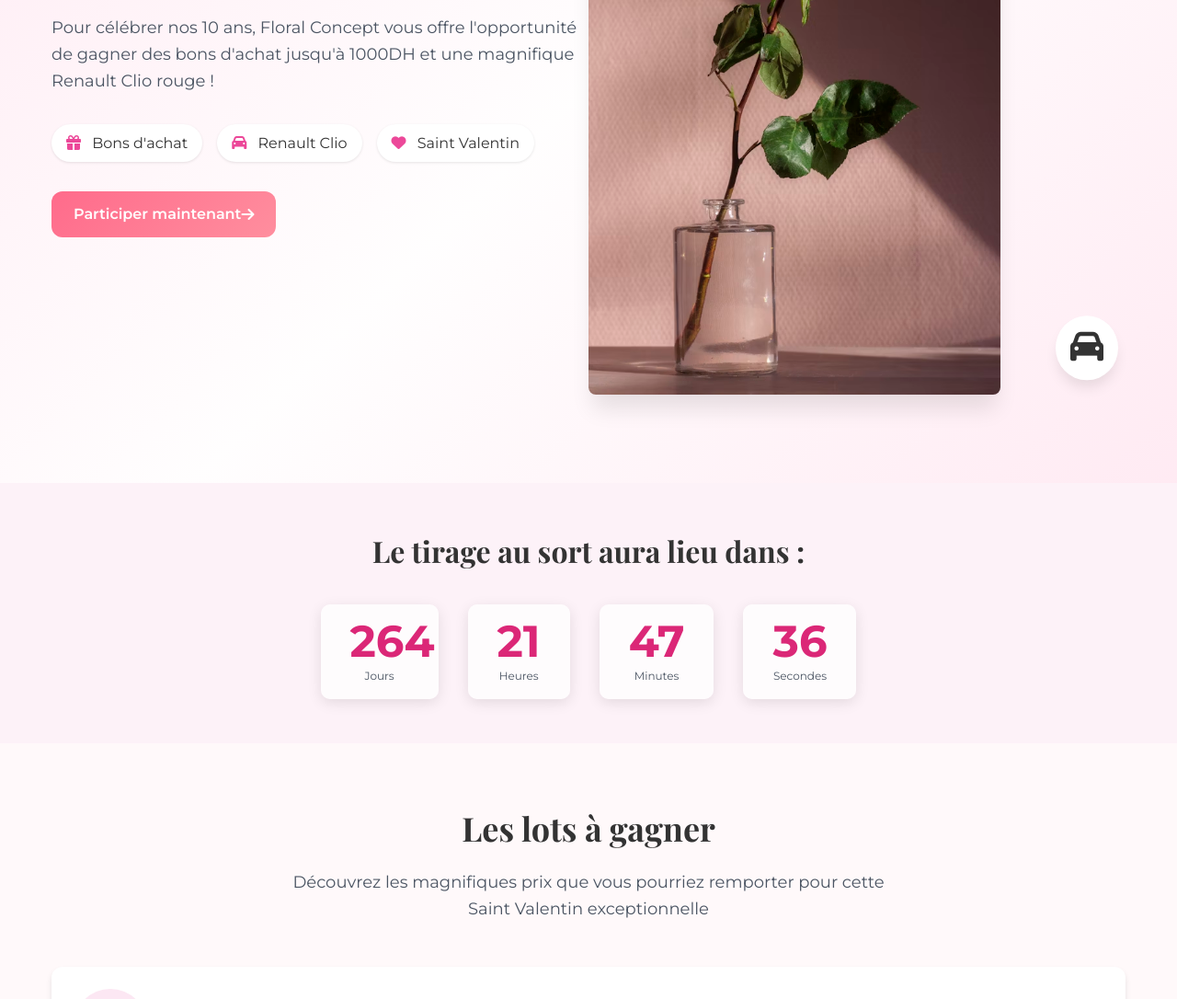
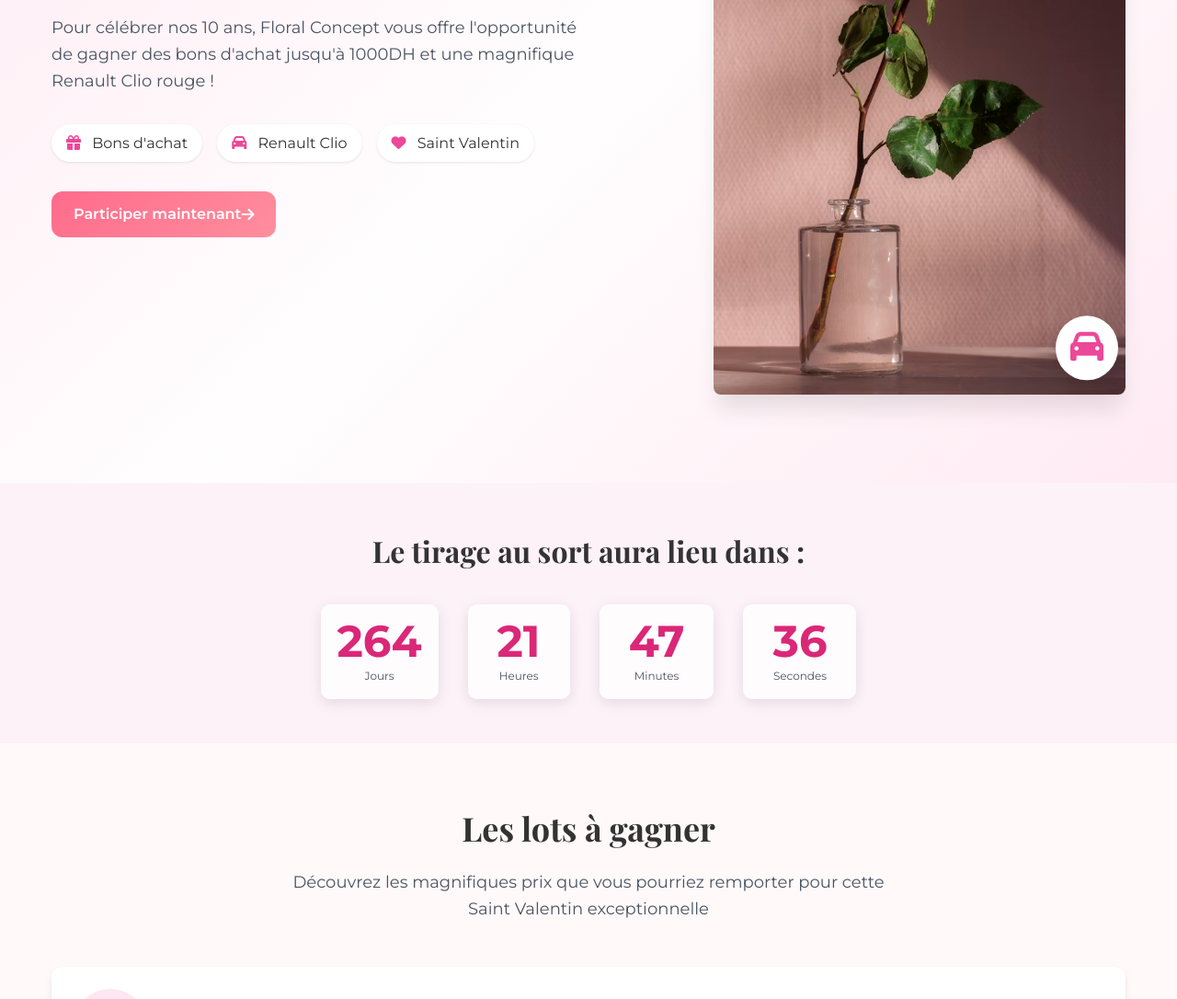
Before and after one commit to ghostbhd/valentine, a plain HTML site: page index.html in a window 1280 px wide. Shown: the part 415-1501 px from the top of the page at 92% size. Drawn offline with nearby package versions, Linux system fonts and the light colour scheme.

Commit message:
Refactor hero section layout for improved responsiveness and alignment

```diff
--- a/index.html
+++ b/index.html
@@ -231,7 +231,16 @@
             box-shadow: 0 1px 3px rgba(0, 0, 0, 0.1);
         }
         .hero-feature i { margin-right: 0.5rem; }
-        .hero-image-container { position: relative; display: inline-block; margin: 0 auto; }
+        .hero-image-container {
+            position: relative;
+            display: flex;
+            justify-content: flex-end;
+            margin: 0 auto;
+        }
+        .hero-image-wrapper {
+            position: relative;
+            display: inline-block;
+        }
         .hero-image {
             border-radius: 0.5rem;
             box-shadow: 0 20px 25px -5px rgba(0, 0, 0, 0.1);
@@ -272,17 +281,23 @@
             flex: 1;
             max-width: 5rem;
             text-align: center;
+            display: flex;
+            flex-direction: column;
+            align-items: center;
+            justify-content: center;
         }
         .countdown-item div:first-child {
             font-size: 1.5rem;
             font-weight: 700;
             color: var(--secondary);
             line-height: 1;
+            text-align: center;
         }
         .countdown-item div:last-child {
             color: var(--gray);
             font-size: 0.75rem;
             margin-top: 0.25rem;
+            text-align: center;
         }
 
         .section { padding: 4rem 0; }
@@ -472,8 +487,15 @@
                 min-width: 6rem;
                 max-width: 8rem;
                 flex: 0 0 auto;
+                display: flex;
+                flex-direction: column;
+                align-items: center;
+                justify-content: center;
             }
-            .countdown-item div:first-child { font-size: 3rem; }
+            .countdown-item div:first-child {
+                font-size: 3rem;
+                text-align: center;
+            }
             .countdown-items { gap: 2rem; }
             .grid-3 { grid-template-columns: repeat(3, 1fr); }
             .form-wrapper { padding: 3rem; }
@@ -550,12 +572,14 @@
                 </a>
             </div>
             <div class="hero-image-container">
-                <img src="assets/flower.avif" alt="Bouquet de fleurs" class="hero-image">
-                <div class="hero-decorator heartbeat">
-                    <i class="fas fa-heart text-primary"></i>
-                </div>
-                <div class="hero-decorator floating">
-                    <i class="fas fa-car text-accent"></i>
+                <div class="hero-image-wrapper">
+                    <img src="assets/flower.avif" alt="Bouquet de fleurs" class="hero-image">
+                    <div class="hero-decorator heartbeat">
+                        <i class="fas fa-heart text-primary"></i>
+                    </div>
+                    <div class="hero-decorator floating">
+                        <i class="fas fa-car text-primary"></i>
+                    </div>
                 </div>
             </div>
         </div>
```
